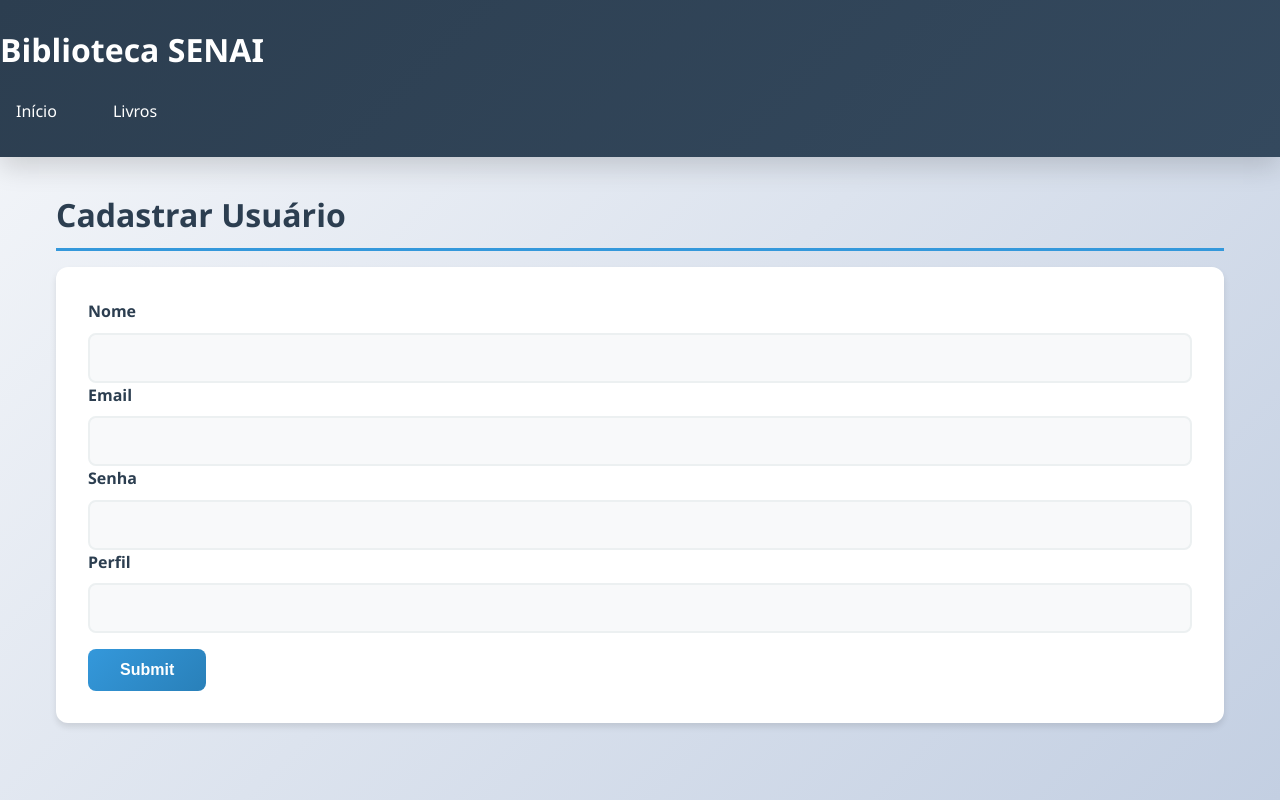
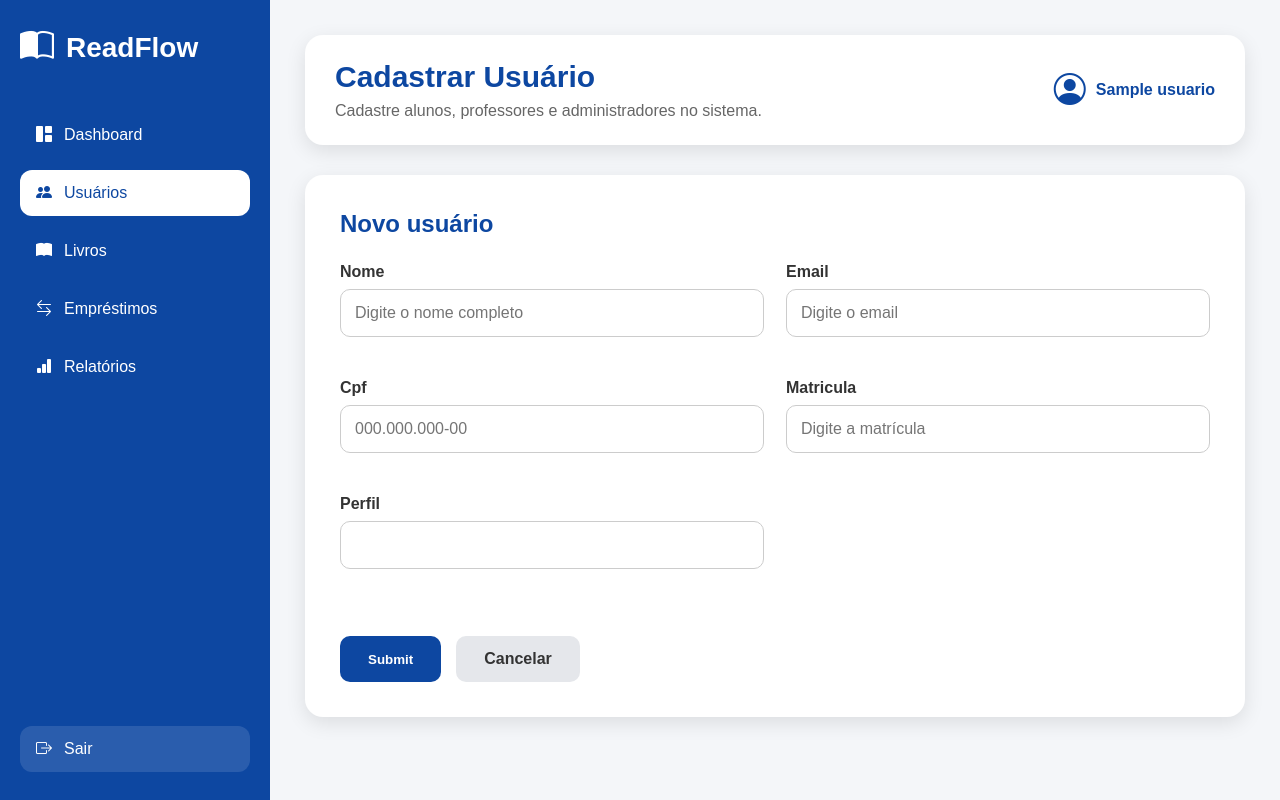
Before and after one commit to dudunasc/biblioteca-senai, a Flask app: template app/templates/userRegister.html in a window 1280 px wide. Run offline with Flask 3, Linux system fonts and the light colour scheme; the template is opened without the code that fills it, so the values that code supplies are empty, except form fields; a user stored in the database is signed in; tables that the repository leaves empty hold one stand-in row (values such as "Sample post"); form fields are guessed from the names that the template uses.

Commit message:
userRegister html e css

```diff
--- a/app/models.py
+++ b/app/models.py
@@ -10,8 +10,11 @@ class Usuario(db.Model, UserMixin):
     id         = db.Column(db.Integer, primary_key=True)
     nome       = db.Column(db.String(50), nullable=False)
     email      = db.Column(db.String(50), nullable=False, unique=True)
+    cpf        = db.Column(db.String(14), nullable=False, unique=True)
+    matricula  = db.Column(db.String(20), nullable=False, unique=True)
     senha      = db.Column(db.String(300), nullable=False)
     perfil     = db.Column(db.String(20), nullable=False)
+    primeiro_acesso = db.Column(db.Boolean, nullable=False, default=True)
     created_at = db.Column(db.DateTime, default=datetime.utcnow)
 
 
--- /dev/null
+++ b/app/static/css/userRegister.css
@@ -0,0 +1,217 @@
+*{
+    margin:0;
+    padding:0;
+    box-sizing:border-box;
+    font-family:Arial, Helvetica, sans-serif;
+}
+
+body{
+    background:#f4f6f9;
+    color:#333;
+}
+
+.page-layout{
+    display:flex;
+    min-height:100vh;
+}
+
+.sidebar{
+    width:270px;
+    background:#0D47A1;
+    color:white;
+    padding:28px 20px;
+    display:flex;
+    flex-direction:column;
+}
+
+.brand{
+    display:flex;
+    align-items:center;
+    gap:12px;
+    margin-bottom:45px;
+}
+
+.brand i{
+    font-size:34px;
+}
+
+.brand h2{
+    font-size:28px;
+}
+
+.menu{
+    display:flex;
+    flex-direction:column;
+    gap:12px;
+    flex:1;
+}
+
+.menu a,
+.logout{
+    color:white;
+    text-decoration:none;
+    padding:14px 16px;
+    border-radius:12px;
+    display:flex;
+    align-items:center;
+    gap:12px;
+    transition:.3s;
+    font-size:16px;
+}
+
+.menu a:hover,
+.menu a.active,
+.logout:hover{
+    background:white;
+    color:#0D47A1;
+}
+
+.logout{
+    margin-top:30px;
+    background:rgba(255,255,255,.12);
+}
+
+.main-content{
+    flex:1;
+    padding:35px;
+}
+
+.topbar{
+    background:white;
+    padding:25px 30px;
+    border-radius:18px;
+    display:flex;
+    justify-content:space-between;
+    align-items:center;
+    box-shadow:0 6px 20px rgba(0,0,0,.10);
+    margin-bottom:30px;
+}
+
+.topbar h1{
+    color:#0D47A1;
+    font-size:30px;
+}
+
+.topbar p{
+    margin-top:8px;
+    color:#666;
+}
+
+.user-info{
+    display:flex;
+    align-items:center;
+    gap:10px;
+    color:#0D47A1;
+    font-weight:bold;
+}
+
+.user-info i{
+    font-size:32px;
+}
+
+.form-card{
+    background:white;
+    padding:35px;
+    border-radius:18px;
+    box-shadow:0 6px 20px rgba(0,0,0,.10);
+    max-width:100%;
+}
+
+.form-card form{
+    display:grid;
+    grid-template-columns:repeat(2, 1fr);
+    gap:22px;
+}
+
+.form-actions{
+    grid-column:1 / -1;
+    display:flex;
+    gap:15px;
+    margin-top:10px;
+}
+
+.form-card h2{
+    color:#0D47A1;
+    margin-bottom:25px;
+}
+
+.form-group{
+    margin-bottom:20px;
+}
+
+.form-group label{
+    display:block;
+    font-weight:bold;
+    margin-bottom:8px;
+    color:#333;
+}
+
+.form-group input,
+.form-group select{
+    width:100%;
+    padding:14px;
+    border:1px solid #ccc;
+    border-radius:10px;
+    font-size:16px;
+    outline:none;
+}
+
+.form-group input:focus,
+.form-group select:focus{
+    border-color:#0D47A1;
+}
+
+.form-actions{
+    display:flex;
+    gap:15px;
+    margin-top:25px;
+}
+
+.btn-submit{
+    background:#0D47A1;
+    color:white;
+    border:none;
+    padding:14px 28px;
+    border-radius:10px;
+    cursor:pointer;
+    font-weight:bold;
+    transition:.3s;
+}
+
+.btn-submit:hover{
+    background:#1565C0;
+}
+
+.btn-cancel{
+    background:#e5e7eb;
+    color:#333;
+    text-decoration:none;
+    padding:14px 28px;
+    border-radius:10px;
+    font-weight:bold;
+    transition:.3s;
+}
+
+.btn-cancel:hover{
+    background:#d1d5db;
+}
+
+@media(max-width:800px){
+    .form-card form{
+        grid-template-columns:1fr;
+    }
+
+    .sidebar{
+        width:100%;
+    }
+
+    .topbar{
+        flex-direction:column;
+        align-items:flex-start;
+        gap:18px;
+    }
+
+    .form-actions{
+        flex-direction:column;
+    }
+}
--- a/app/templates/userRegister.html
+++ b/app/templates/userRegister.html
@@ -1,27 +1,117 @@
-{% extends 'base.html' %}
+<!DOCTYPE html>
+<html lang="pt-BR">
 
-{% block content %}
+<head>
+    <meta charset="UTF-8">
+    <meta name="viewport" content="width=device-width, initial-scale=1.0">
+    <title>Cadastrar Usuário - ReadFlow</title>
 
-<h2>Cadastrar Usuário</h2>
+    <link rel="stylesheet" href="{{ url_for('static', filename='css/userRegister.css') }}">
 
+    <link rel="stylesheet"
+          href="https://cdn.jsdelivr.net/npm/bootstrap-icons@1.11.3/font/bootstrap-icons.min.css">
+</head>
+
+<body>
+
+<div class="page-layout">
+    <aside class="sidebar">
+
+        <div class="brand">
+            <i class="bi bi-book-half"></i>
+            <h2>ReadFlow</h2>
+        </div>
+
+        <nav class="menu">
+
+            <a href="{{ url_for('dashboardAdmin') }}">
+                <i class="bi bi-grid-1x2-fill"></i>
+                Dashboard
+            </a>
+
+            <a href="{{ url_for('cadastrar_usuario') }}" class="active">
+                <i class="bi bi-people-fill"></i>
+                Usuários
+            </a>
+
+            <a href="{{ url_for('cadastrar_livro') }}">
+                <i class="bi bi-book-fill"></i>
+                Livros
+            </a>
+
+            <a href="{{ url_for('realizar_emprestimo') }}">
+                <i class="bi bi-arrow-left-right"></i>
+                Empréstimos
+            </a>
+
+            <a href="{{ url_for('relatorio') }}">
+                <i class="bi bi-bar-chart-fill"></i>
+                Relatórios
+            </a>
+
+        </nav>
+
+        <a href="{{ url_for('logout') }}" class="logout">
+            <i class="bi bi-box-arrow-right"></i>
+            Sair
+        </a>
+
+    </aside>
+
+    <main class="main-content">
+        <header class="topbar">
+            <div>
+                <h1>Cadastrar Usuário</h1>
+                <p>Cadastre alunos, professores e administradores no sistema.</p>
+            </div>
+
+            <div class="user-info">
+                <i class="bi bi-person-circle"></i>
+                <span>{{ current_user.nome }}</span>
+            </div>
+        </header>
+
+        <section class="form-card">
+            <h2>Novo usuário</h2>
             <form method="POST">
 
                 {{ form.hidden_tag() }}
 
+                <div class="form-group">
                     {{ form.nome.label }}
-    {{ form.nome() }}
+                    {{ form.nome(placeholder="Digite o nome completo") }}
+                </div>
 
+                <div class="form-group">
                     {{ form.email.label }}
-    {{ form.email() }}
+                    {{ form.email(placeholder="Digite o email") }}
+                </div>
 
-    {{ form.senha.label }}
-    {{ form.senha() }}
+                <div class="form-group">
+                    {{ form.cpf.label }}
+                    {{ form.cpf(placeholder="000.000.000-00", id="cpf") }}
+                </div>
 
+                <div class="form-group">
+                    {{ form.matricula.label }}
+                    {{ form.matricula(placeholder="Digite a matrícula") }}
+                </div>
+
+                <div class="form-group">
                     {{ form.perfil.label }}
                     {{ form.perfil() }}
+                </div>
 
-    {{ form.submit() }}
+                <div class="form-actions">
+                    {{ form.submit(class="btn-submit") }}
 
+                    <a href="{{ url_for('dashboardAdmin') }}" class="btn-cancel">
+                        Cancelar
+                    </a>
+                </div>
             </form>
-
-{% endblock %}
+        </section>
+    </main>
+</div>
+</body>
+</html>
```
Also changed, not shown: app/forms.py (+17 -6 lines), migrations/versions/323c19d3edd0_adiciona_cpf_matricula_e_primeiro_acesso.py (added, +40 -0 lines). Lines whose indentation alone changed are shown as unchanged.
